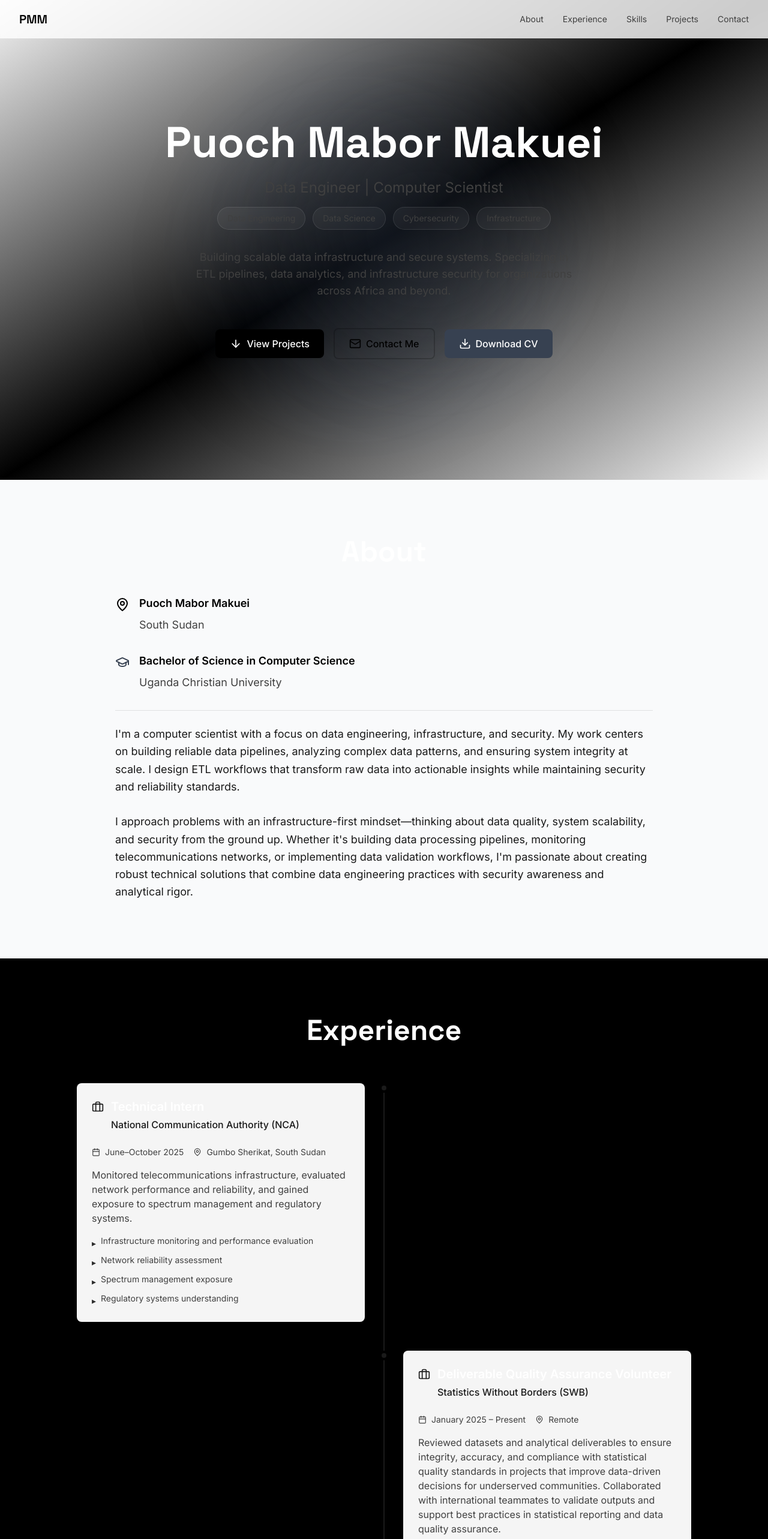
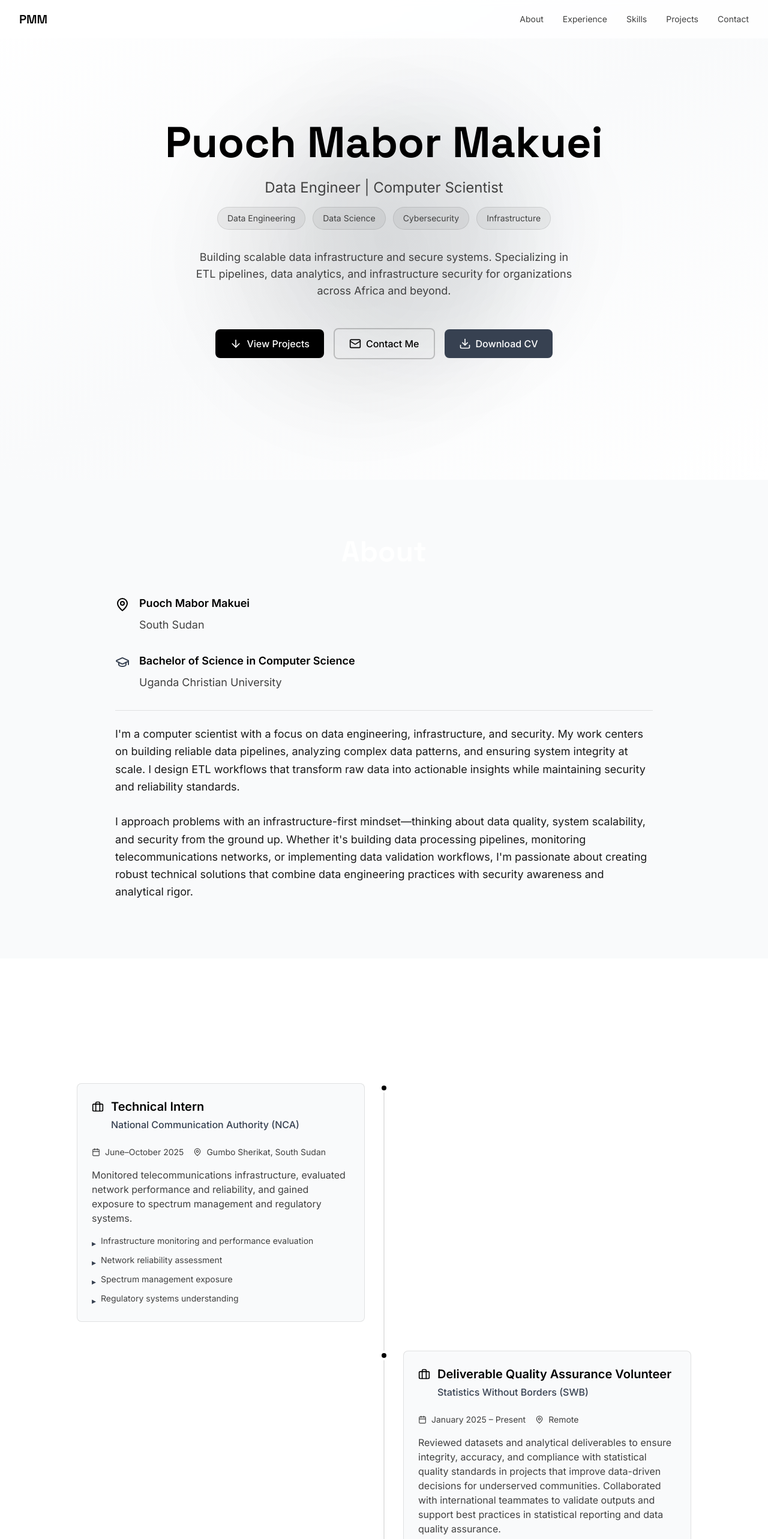
Before and after one commit to puoch1of1/PORTFOLIO-, a React (Vite) app: page / in a window 1280 px wide. Shown: the top 2566 px of the page at 60% size. Built offline with nearby package versions, Linux system fonts and the light colour scheme.

Commit message:
Update Experience and Hero sections for improved color scheme and readability

```diff
--- a/src/sections/Experience.tsx
+++ b/src/sections/Experience.tsx
@@ -19,7 +19,7 @@ const itemVariants = {
 
 export default function Experience() {
   return (
-    <section id="experience" className="py-16 sm:py-20 md:py-24 px-4 sm:px-6 lg:px-8 bg-primary-dark">
+    <section id="experience" className="py-16 sm:py-20 md:py-24 px-4 sm:px-6 lg:px-8 bg-white">
       <div className="max-w-5xl mx-auto">
         <motion.h2
           initial={{ opacity: 0, y: 20 }}
@@ -32,7 +32,7 @@ export default function Experience() {
 
         <div className="relative">
           {/* Timeline line - hidden on mobile, visible on desktop */}
-          <div className="hidden md:block absolute left-1/2 top-0 bottom-0 w-0.5 bg-white/10 transform -translate-x-1/2" />
+          <div className="hidden md:block absolute left-1/2 top-0 bottom-0 w-0.5 bg-black/10 transform -translate-x-1/2" />
 
           <motion.div
             variants={containerVariants}
@@ -48,7 +48,7 @@ export default function Experience() {
                 className="relative flex items-start gap-6 md:gap-8"
               >
                 {/* Timeline dot */}
-                <div className="absolute left-6 md:left-1/2 w-4 h-4 bg-accent-blue rounded-full border-4 border-primary-dark transform md:-translate-x-1/2 z-10" />
+                <div className="absolute left-6 md:left-1/2 w-4 h-4 bg-black rounded-full border-4 border-white transform md:-translate-x-1/2 z-10" />
 
                 {/* Content card */}
                 <div
@@ -56,14 +56,14 @@ export default function Experience() {
                     index % 2 === 0 ? 'md:mr-auto md:pr-8' : 'md:ml-auto md:pl-8'
                   }`}
                 >
-                  <div className="bg-primary-charcoal border border-white/10 rounded-lg p-4 sm:p-6 hover:border-accent-blue/50 transition-all duration-300">
+                  <div className="bg-gray-50 border border-black/10 rounded-lg p-4 sm:p-6 hover:border-black/30 transition-all duration-300">
                     <div className="flex items-start gap-3 mb-4">
-                      <Briefcase className="text-accent-blue flex-shrink-0 mt-1" size={20} />
+                      <Briefcase className="text-black flex-shrink-0 mt-1" size={20} />
                       <div className="flex-1 min-w-0">
-                        <h3 className="text-lg sm:text-xl font-semibold text-white mb-1 break-words">
+                        <h3 className="text-lg sm:text-xl font-semibold text-black mb-1 break-words">
                           {exp.title}
                         </h3>
-                        <p className="text-accent-blue font-medium mb-2 break-words">
+                        <p className="text-gray-700 font-medium mb-2 break-words">
                           {exp.organization}
                         </p>
                       </div>
@@ -91,7 +91,7 @@ export default function Experience() {
                             key={idx}
                             className="text-sm text-secondary-gray flex items-start gap-2"
                           >
-                            <span className="text-accent-emerald mt-1">▸</span>
+                            <span className="text-gray-700 mt-1">▸</span>
                             <span>{highlight}</span>
                           </li>
                         ))}
--- a/src/sections/Hero.tsx
+++ b/src/sections/Hero.tsx
@@ -5,12 +5,12 @@ import { personalInfo } from '../data/content';
 
 export default function Hero() {
   return (
-    <section className="relative min-h-screen flex items-center justify-center overflow-hidden">
+    <section className="relative min-h-screen flex items-center justify-center overflow-hidden bg-white">
       {/* Animated Background */}
-      <div className="absolute inset-0 bg-gradient-to-br from-primary-charcoal via-primary-dark to-primary-charcoal">
-        <div className="absolute inset-0 bg-[radial-gradient(circle_at_50%_50%,rgba(59,130,246,0.1),transparent_50%)]" />
+      <div className="absolute inset-0 bg-gradient-to-br from-white via-gray-50 to-white">
+        <div className="absolute inset-0 bg-[radial-gradient(circle_at_50%_50%,rgba(0,0,0,0.03),transparent_50%)]" />
         <motion.div
-          className="absolute top-1/4 left-1/4 w-64 h-64 sm:w-96 sm:h-96 bg-accent-blue/20 rounded-full blur-3xl"
+          className="absolute top-1/4 left-1/4 w-64 h-64 sm:w-96 sm:h-96 bg-black/5 rounded-full blur-3xl"
           animate={{
             x: [0, 100, 0],
             y: [0, 50, 0],
@@ -23,7 +23,7 @@ export default function Hero() {
           }}
         />
         <motion.div
-          className="absolute bottom-1/4 right-1/4 w-64 h-64 sm:w-96 sm:h-96 bg-accent-emerald/20 rounded-full blur-3xl"
+          className="absolute bottom-1/4 right-1/4 w-64 h-64 sm:w-96 sm:h-96 bg-gray-900/5 rounded-full blur-3xl"
           animate={{
             x: [0, -100, 0],
             y: [0, -50, 0],
@@ -45,7 +45,7 @@ export default function Hero() {
           transition={{ duration: 0.8 }}
         >
           <motion.h1
-            className="text-4xl sm:text-5xl md:text-6xl lg:text-7xl font-heading font-bold mb-4 sm:mb-6 text-balance px-2"
+            className="text-4xl sm:text-5xl md:text-6xl lg:text-7xl font-heading font-bold mb-4 sm:mb-6 text-balance px-2 text-black"
             initial={{ opacity: 0, y: 20 }}
             animate={{ opacity: 1, y: 0 }}
             transition={{ delay: 0.2, duration: 0.8 }}
@@ -71,7 +71,7 @@ export default function Hero() {
             {personalInfo.specializations.map((spec) => (
               <span
                 key={spec}
-                className="px-3 sm:px-4 py-1.5 sm:py-2 bg-white/5 backdrop-blur-sm border border-white/10 rounded-full text-xs sm:text-sm text-secondary-gray break-words"
+                className="px-3 sm:px-4 py-1.5 sm:py-2 bg-black/5 backdrop-blur-sm border border-black/10 rounded-full text-xs sm:text-sm text-secondary-gray break-words"
               >
                 {spec}
               </span>
```
